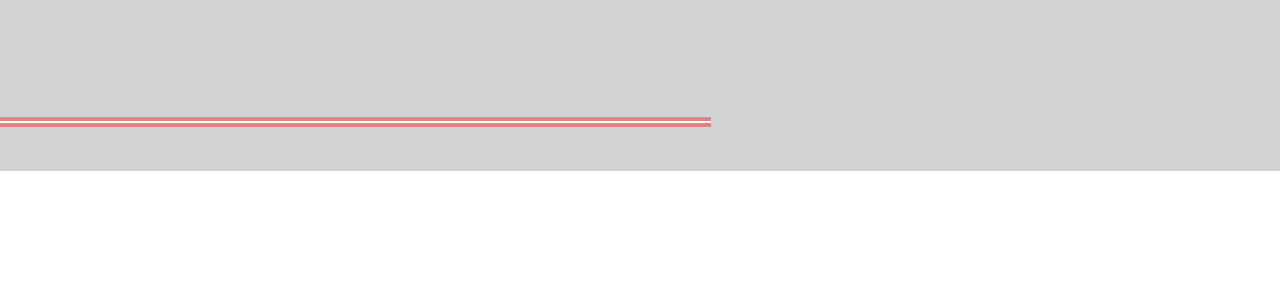
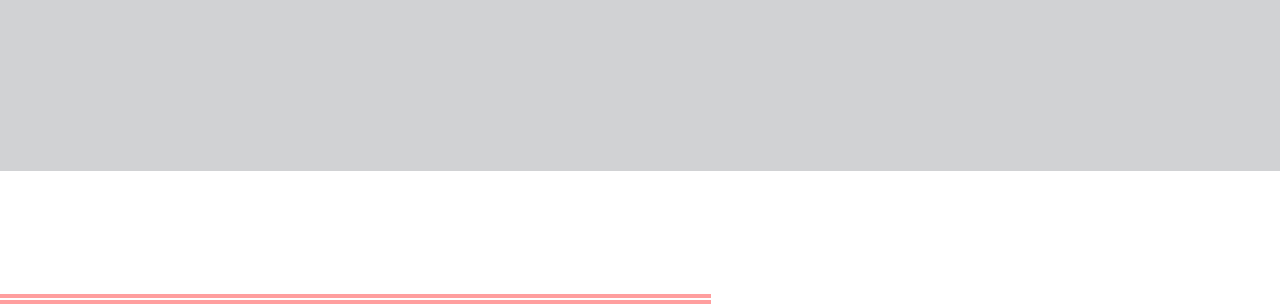
Before and after one commit to OliverEhrhardt/Front-Desk-Display, a plain HTML site: page index.html in a window 1280 px wide. Shown: the part 629-933 px from the top of the page. Before the commit the page ends 800 px from the top, so only its background shows below. Drawn offline with nearby package versions, Linux system fonts and the light colour scheme.

Commit message:
fixed bar height issue

```diff
--- a/index.html
+++ b/index.html
@@ -113,13 +113,13 @@ chrome://flags/#autoplay-policy
 				/* set calendar width to always fit proportion of image*/
 				$('.calendar').width($(window).height()/1.125);
 				$('.videoWrap').height($('.videoWrap').width()*(9/16));
-				segheight = $(window).height()/15; //15 calendar segments
+				segheight = $(window).height()/13; //15 calendar segments
 				setCursor(moment()); //adjust cursor
 			});
 			/* move cursor over calendar according to time/ seg size */
 			function setCursor(time){
 				/* hours since 10:30am this morning */
-				var hours = moment.duration(moment().diff(time.startOf('day').hours(10).minutes(30))).asHours();
+				var hours = moment.duration(moment().diff(time.startOf('day').hours(9).minutes(30))).asHours();
 				var offset = ((hours+1)*segheight)-4;
 				$('.cursor').css({marginTop : offset});
 			}
```
